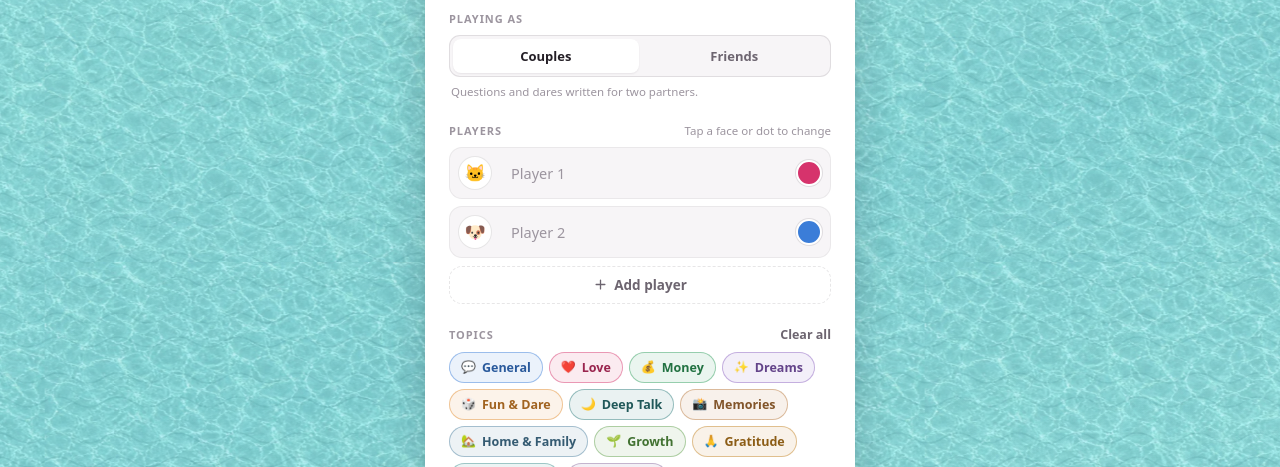
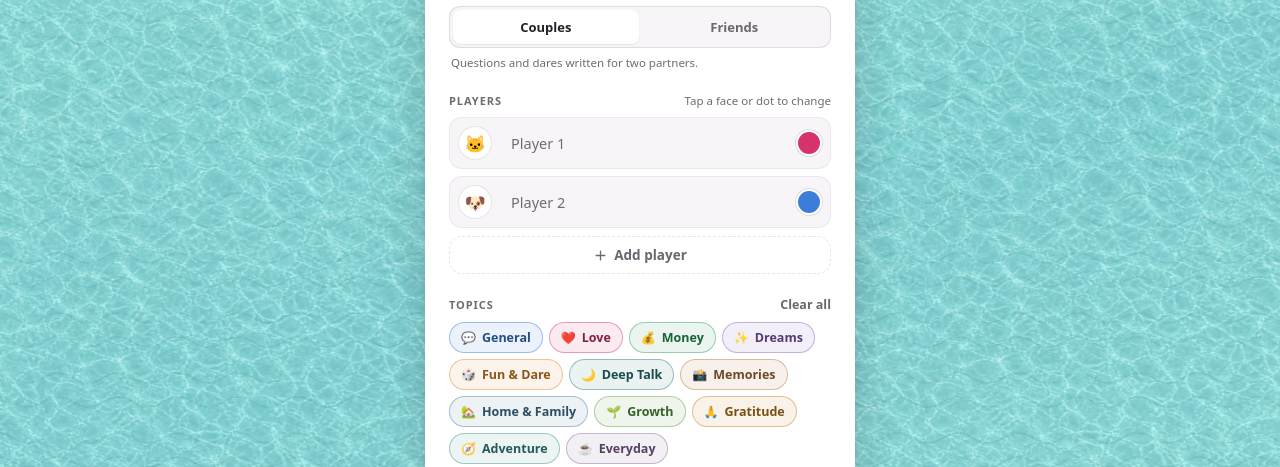
Before and after one commit to mfrazi/snakes-ladders, a website: page index.html in a window 1280 px wide. Shown: the part 138-605 px from the top of the page. Drawn offline with Linux system fonts and the light colour scheme.

Commit message:
Fix contrast-failing text and add a missing main landmark
Both findings from an accessibility audit against the live site.

Color contrast (WCAG AA, 4.5:1 for normal text):
- --ink-faint (#9c959f) was 2.9:1 on white and 2.7:1 on --panel-2 — used
  by every field label/hint/note on the setup screen plus the scene
  label, so this single token accounted for every failing element the
  audit listed. New value #706b72: 5.2:1 on white, 4.8:1 on --panel-2.
  Computed against real WCAG relative-luminance math (not eyeballed),
  searching for the lightest gray in the same hue family that still
  clears both backgrounds. It lands close to --ink-soft — there isn't
  much room for a third, meaningfully lighter tier that also passes AA
  on an off-white background — but stays a real, if small, step lighter.
- .theme-chip.selected's text formula (72% chip-color + 28% black) put
  "Fun & Dare" at 4.43:1 against its own background — just under the
  floor, the one case the audit's viewport happened to catch. Computed
  all 12 theme colors under the same formula first: orange was uniquely
  borderline, everything else already had 5-7:1 headroom. Rather than
  patch orange alone, moved the shared formula to 62% chip + 38% black,
  verified against all 12: worst case (still orange) 5.56:1, the rest
  6.4-8.5:1, and every text color still clearly tinted by its own theme
  color rather than washed toward black.

Missing main landmark:
- The two screens (#setup-screen, #game-screen) were bare <section>
  siblings of <body>, no landmark wrapping either. Wrapped both in a
  single <main> — they're mutually exclusive views of the same "app"
  region for screen-reader navigation purposes, whichever is visible.
  Modals, the log drawer, and the decorative background layers stay
  outside it, which is correct: those aren't primary content.

Verified live, not just computed: reloaded the real page, confirmed
document.querySelectorAll('main').length === 1 with both screens nested
inside, read the accessibility tree and saw `main` exposed as an actual
landmark role wrapping both regions with every dialog correctly outside
it, and pulled getComputedStyle on the "Fun & Dare" chip specifically —
its rendered text color matched the hand-computed value exactly, not an
approximation.

Co-Authored-By: Claude Sonnet 5 <noreply@anthropic.com>

```diff
--- a/index.html
+++ b/index.html
@@ -203,6 +203,15 @@
 <div id="scene-photo" class="scene-photo"></div>
 <div id="scene-texture" class="scene-texture"></div>
 
+<!--
+  The two screens below are the app's actual content — everything else
+  (the animated background layers above, and every modal/overlay/drawer
+  below) is either decoration or a transient dialog, correctly outside a
+  main landmark. Only one of these two <section>s is ever visible; <main>
+  wraps both since together they ARE "the app" for screen-reader navigation
+  purposes, whichever one is showing.
+-->
+<main>
 <!-- SETUP -->
 <section id="setup-screen" class="screen">
   <div class="setup-card">
@@ -306,6 +315,7 @@
     </button>
   </div>
 </section>
+</main>
 
 <!-- FULLSCREEN DICE -->
 <div id="dice-overlay" class="dice-overlay hidden">
--- a/style.css
+++ b/style.css
@@ -38,7 +38,16 @@
      the only saturated colour in the chrome. */
   --ink: #241f26;
   --ink-soft: #6d6570;
-  --ink-faint: #9c959f;
+  /* Was #9c959f — 2.9:1 on white, 2.7:1 on --panel-2, both well under the
+     4.5:1 WCAG AA floor for normal text (an axe/Lighthouse audit caught
+     this on every use: field labels, hints, the scene label). This value
+     is the lightest gray in the same hue family that still clears 4.5:1
+     on both backgrounds, computed against real WCAG relative-luminance
+     math, not eyeballed: 5.2:1 on white, 4.8:1 on --panel-2. It ends up
+     close to --ink-soft — there isn't much room for a third, visibly
+     lighter tier that also passes AA against an off-white background —
+     but a real gap: --ink-faint is still uniformly lighter across R/G/B. */
+  --ink-faint: #706b72;
 
   --panel: #ffffff;
   --panel-2: #f7f5f7;
@@ -428,7 +437,15 @@ button {
 
 .theme-chip.selected {
   border-color: color-mix(in srgb, var(--chip-color) 45%, transparent);
-  color: color-mix(in srgb, var(--chip-color) 72%, #000);
+  /* 62%, not 72% — this formula runs against all 12 theme colours (see
+     QUESTION_THEMES in data.js), and at 72% the lightest of them, Fun &
+     Dare's orange, computed to 4.43:1 against its own background: just
+     under the 4.5:1 AA floor (flagged by an audit; verified for real
+     against WCAG contrast math, not eyeballed). 62% clears every theme
+     colour with real margin — orange worst-case at 5.56:1, the rest
+     6.4-8.5:1 — and each text colour is still clearly tinted by its own
+     theme colour, not washed toward black. */
+  color: color-mix(in srgb, var(--chip-color) 62%, #000);
   background: color-mix(in srgb, var(--chip-color) 10%, #fff);
 }
 
```
